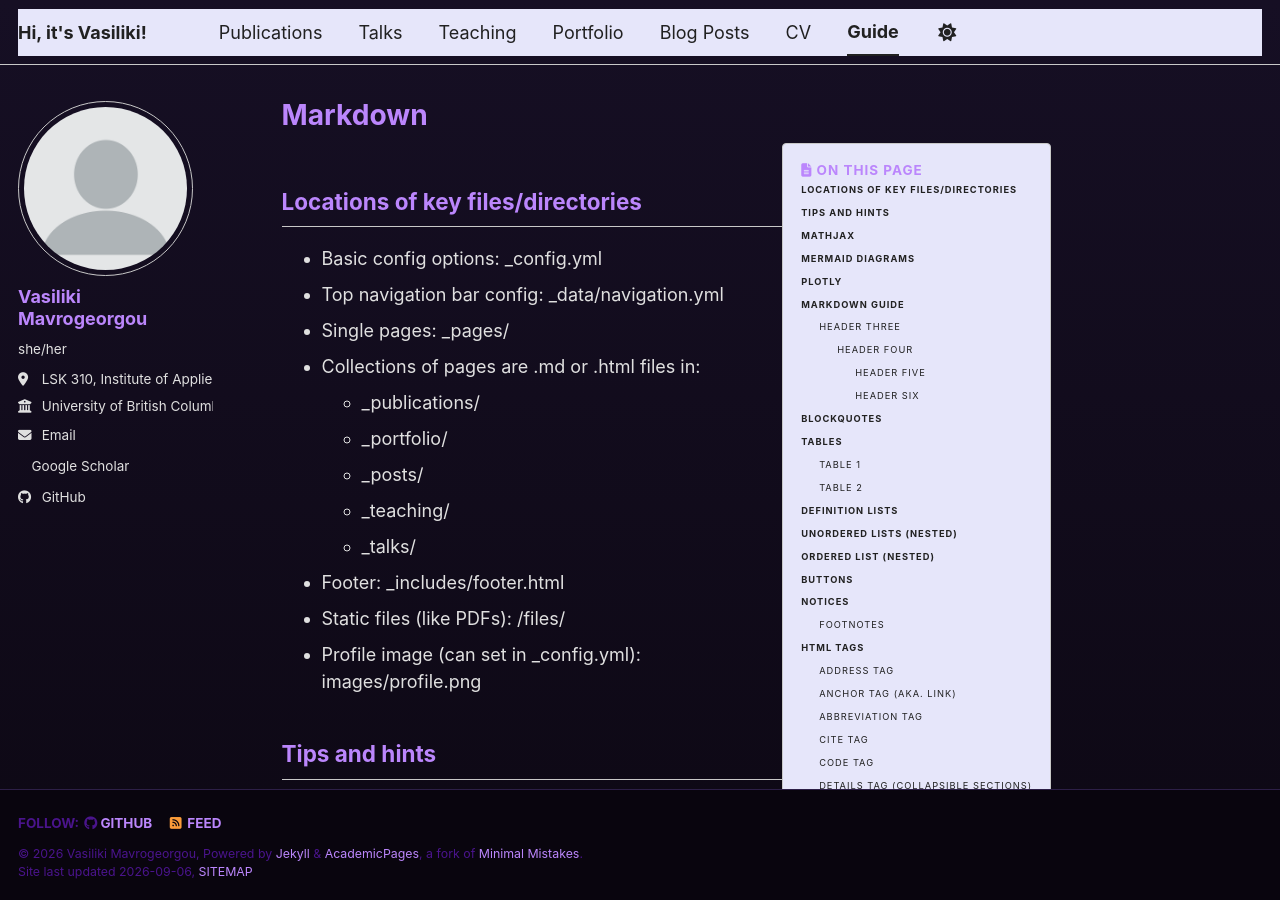
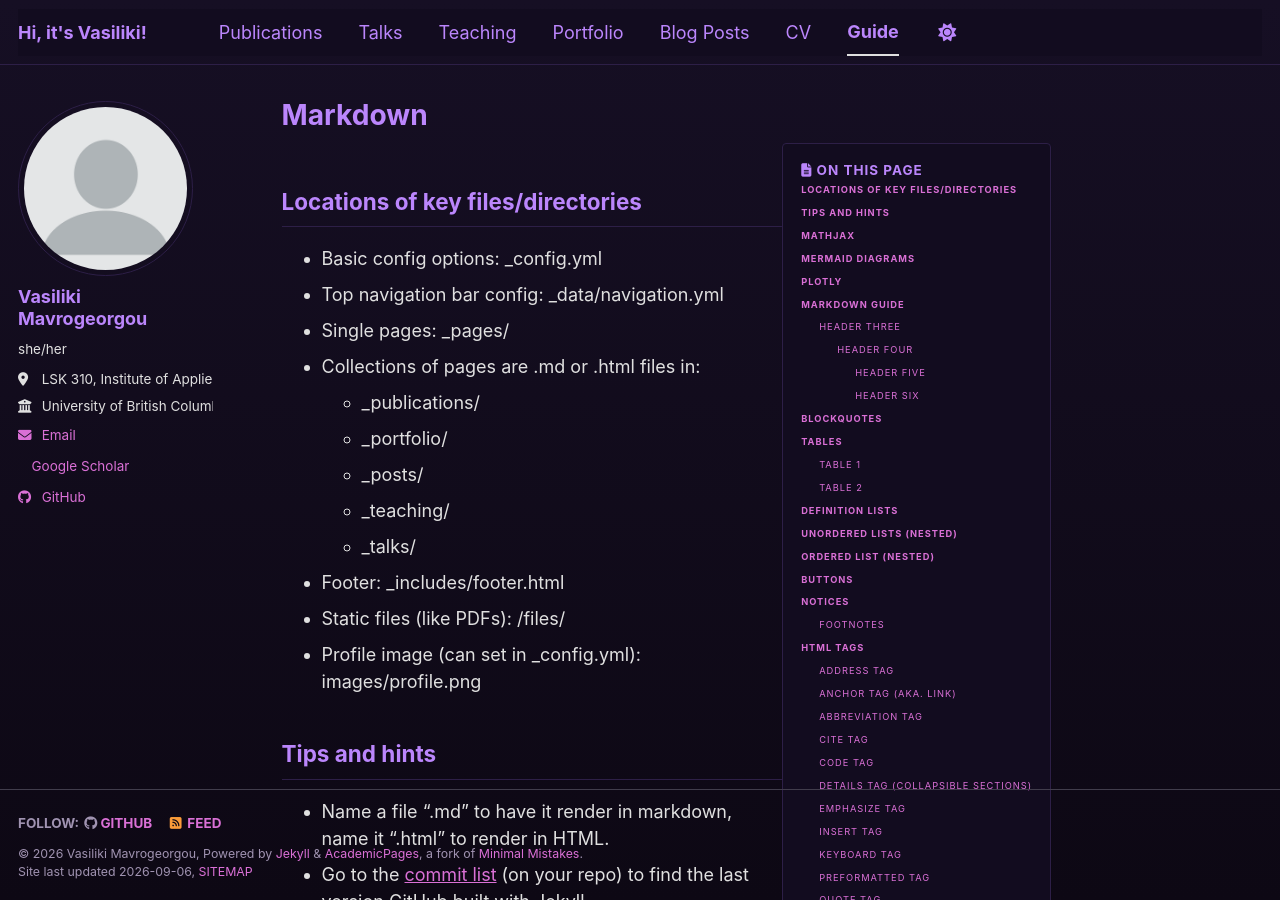
Before and after one commit to vmavrogeorgou/vmavrogeorgou.github.io, a Jekyll site: the page built from _pages/markdown.md, in a window 1280 px wide and 900 px high. Built offline with Jekyll 4.4.1, drawn with Linux system fonts in a browser that asks for light colours; emoji names are drawn with the system emoji font; a style sheet for code colours, icons or effects is not loaded.

Commit message:
Update dark purple theme with gradient and color variables

```diff
--- a/_sass/theme/_purple_dark.scss
+++ b/_sass/theme/_purple_dark.scss
@@ -1,60 +1,102 @@
 /* ==========================================================================
-   Custom Dark Purple Theme Skin
+  PURPLE THEME - DARK GRADIENT VERSION
+  ========================================================================== */
+/* Color codes used for the theme */
+$primary-color              : #bb86fc; /* Vibrant Neon Lilac for main accents/headings */
+$dark-primary-color         : mix(#000, $primary-color, 40%);
+$darker-primary-color       : mix(#000, $primary-color, 60%);
+$light-primary-color        : mix(#fff, $primary-color, 50%);
+$lighter-primary-color      : #2d1f47; /* Dark purple background highlight for table headers */
+$background                 : #120c1f; /* Deep Obsidian Violet background base */
+$background-light           : #1d1430; /* Darker accent container block background */
+$background-lighter        : #160f24;
+$text                      : #e0e0e0; /* Soft crisp off-white for main text readability */
+$text-muted                : #a093b1; /* Muted slate purple text */
+$link                      : #da70d6; /* Orchid Purple for hyperlinks */
+$link-dark                 : #ffb7ff; /* Bright pastel pinkish-lilac on hover */
+$link-light                : mix(#fff, $link, 25%);
+$footer                    : #09050e; /* Deep dark obsidian footer */
+$border                    : #2d1f47; /* Muted dark purple borders */
+$border-dark               : mix(#fff, #120c1f, 20%);
+
+/* Color codes used for the site */
+$danger-color               : #e74c3c;
+$info-color                 : #bb86fc;
+$notice-color               : #da70d6;
+$success-color              : #2ecc71;
+$warning-color              : #f39c12;
+
+/* Other basic settings for the template */
+$border-radius              : 4px;
+$box-shadow                 : 0 1px 1px rgba(0, 0, 0, 0.5);
+$global-transition          : all 0.2s ease-in-out;
+$masthead-height            : 70px;
+$navicon-width              : 28px;
+$navicon-height             : 4px;
+$sidebar-link-max-width     : 250px;
+$sidebar-screen-min-width   : 1024px;
+
+/* Dark theme variables for the site engine */
+:root {
+  --global-base-color                 : #{$primary-color};
+  --global-bg-color                   : #{$background};
+  --global-footer-bg-color            : #{$footer};
+  --global-border-color               : #{$border};
+  --global-dark-border-color          : #{$border-dark};
+  --global-code-background-color      : #{$background-light};
+  --global-code-text-color            : #{$text};
+  --global-fig-caption-color          : #{$text-muted};
+  --global-link-color                 : #{$link};
+  --global-link-color-hover           : #{$link-dark};
+  --global-link-color-visited         : #{$link-light};
+  --global-masthead-link-color        : #{$text};
+  --global-masthead-link-color-hover  : #{$primary-color};
+  --global-text-color                 : #{$text};
+  --global-text-color-light           : #{$text-muted};
+  --global-thead-color                : #{$lighter-primary-color};
+}
+
+footer {
+  color: #{$text-muted};
+}
+
+/* ==========================================================================
+   VERTICAL DARK GRADIENT INJECTION & CONTRAST FIXES
    ========================================================================== */
-
-/* Dark Mode Theme Colors */
-$main-color:        #120c1f !default; /* Deep Obsidian Violet background base */
-$primary-color:     #bb86fc !default; /* Vibrant Neon Lilac for main accents/headings */
-$text-color:        #e0e0e0 !default; /* Soft crisp off-white for body text readability */
-$inverse-text-color:#120c1f !default;
-$link-color:        #da70d6 !default; /* Orchid Purple for hyperlinks */
-$link-color-hover:  #ffb7ff !default; /* Bright pastel pinkish-lilac on hover */
-
-/* Border & Component Colors */
-$border-color:      #2d1f47 !default; /* Muted dark purple borders */
-$masthead-link-color: $text-color !default;
-$masthead-link-color-hover: $primary-color !default;
-
-/* INJECT VERTICAL DARK GRADIENT BACKGROUND */
 body {
   background: linear-gradient(to bottom, #160f24 0%, #0d0814 100%) !important;
   background-attachment: fixed !important;
-  color: $text-color !important;
+  color: #e0e0e0 !important;
 }
 
-/* Ensure background containers blend into the dark gradient */
-.page__content, .sidebar, .archive, .wrapper, .masthead {
+/* Forces structural components to blend seamlessly into the dark gradient */
+.page__content, .sidebar, .archive, .wrapper, .masthead, .page__footer {
   background: transparent !important;
-  color: $text-color !important;
+  color: #e0e0e0 !important;
 }
 
-/* Fix global headings to use your neon accent color */
-h1, h2, h3, h4, h5, h6, .sidebar__user-name, .author__name {
+/* Ensures titles and sidebar user names use your bright neon accent color */
+h1, h2, h3, h4, h5, h6, .sidebar__user-name, .author__name, .masthead__menu-item a {
   color: #bb86fc !important;
 }
 
-/* Dark Footer Styling */
-.page__footer {
-  background-color: #09050e !important;
-  color: #a093b1 !important;
-  border-top: 1px solid #2d1f47 !important;
-
-  a {
-    color: #bb86fc !important;
-    &:hover { color: #ffb7ff !important; }
+/* Overrides links globally to ensure dark visibility */
+a {
+  color: #da70d6 !important;
+  &:hover {
+    color: #ffb7ff !important;
   }
 }
 
-/* Subtle accent background for blockquotes / code blocks */
+/* Custom styles for your code blocks and blockquotes */
 code, pre, blockquote {
   background-color: #1d1430 !important;
   border: 1px solid #3c2b5c !important;
   color: #e0e0e0 !important;
 }
 
-/* Changes the active page highlight item in the header navigation menu */
+/* Highlights the active page underline on your navigation bar */
 .masthead__menu-item--active a,
 .masthead__menu-item a:hover {
-  color: #bb86fc !important;
   border-bottom: 2px solid #da70d6 !important;
 }
```
